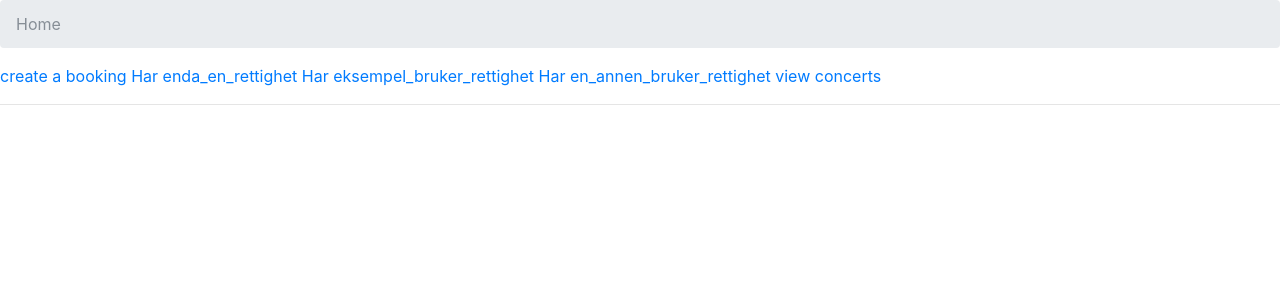
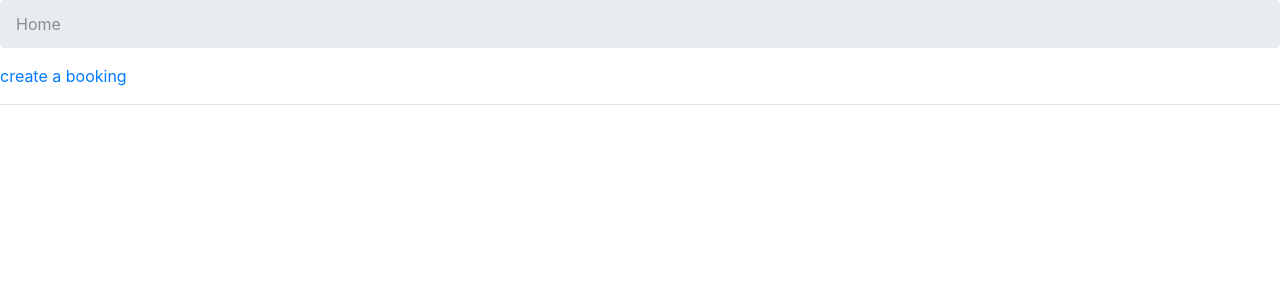
Before and after one commit to BenjaminFimreite/IT1901_Gruppe10, a Django app: page / in a window 1280 px wide. Shown: the part 56-356 px from the top of the page. Run offline with Django 3.2, Linux system fonts and the light colour scheme; some libraries are stand-ins or nearby versions.

Commit message:
fjernet tullerettigheter

```diff
--- a/fpro/templates/home.html
+++ b/fpro/templates/home.html
@@ -11,16 +11,4 @@
   {% if user|can:'send_bookingoffer' %}
     <a href="{% url 'create_booking' %}">create a booking</a>
     {% endif %}
-  {% if user|can:'enda_en_rettighet' %}
-     <a href="/dennesidenfinnesHELLERikke">Har enda_en_rettighet</a>
-  {% endif %}
-  {% if user|can:'eksempel_bruker_rettighet' %}
-     <a href="/dennesidenfinnesHELLERikke">Har eksempel_bruker_rettighet</a>
-  {% endif %}
-  {% if user|can:'en_annen_bruker_rettighet' %}
-     <a href="/dennesidenfinnesHELLERikke">Har en_annen_bruker_rettighet</a>
-  {% endif %}
-  {% if user|can:'view_concerts' %}
-     <a href="/dennesidenfinnesHELLERikke">view concerts</a>
-  {% endif %}
 {% endblock %}
```
Also changed, not shown: fpro/templates/create_booking.html (+1 -12 lines), fpro/db.sqlite3.
